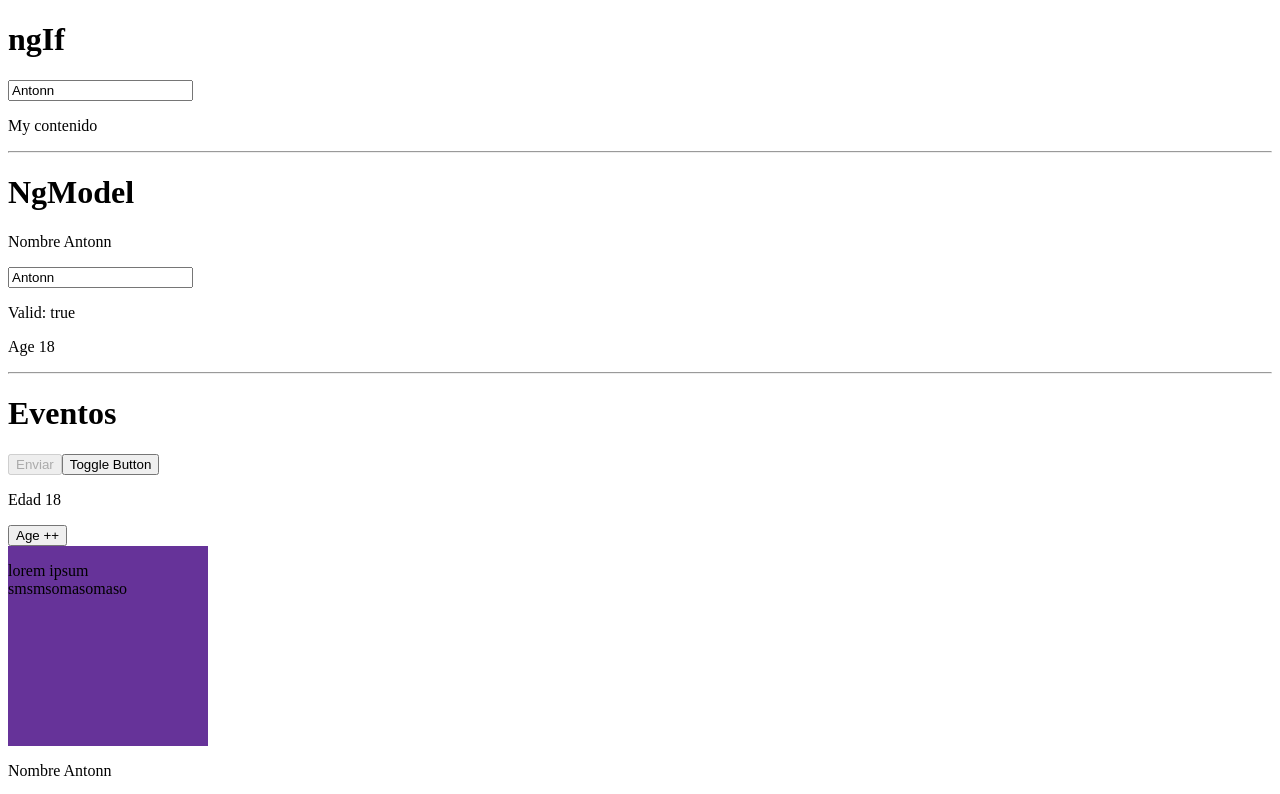
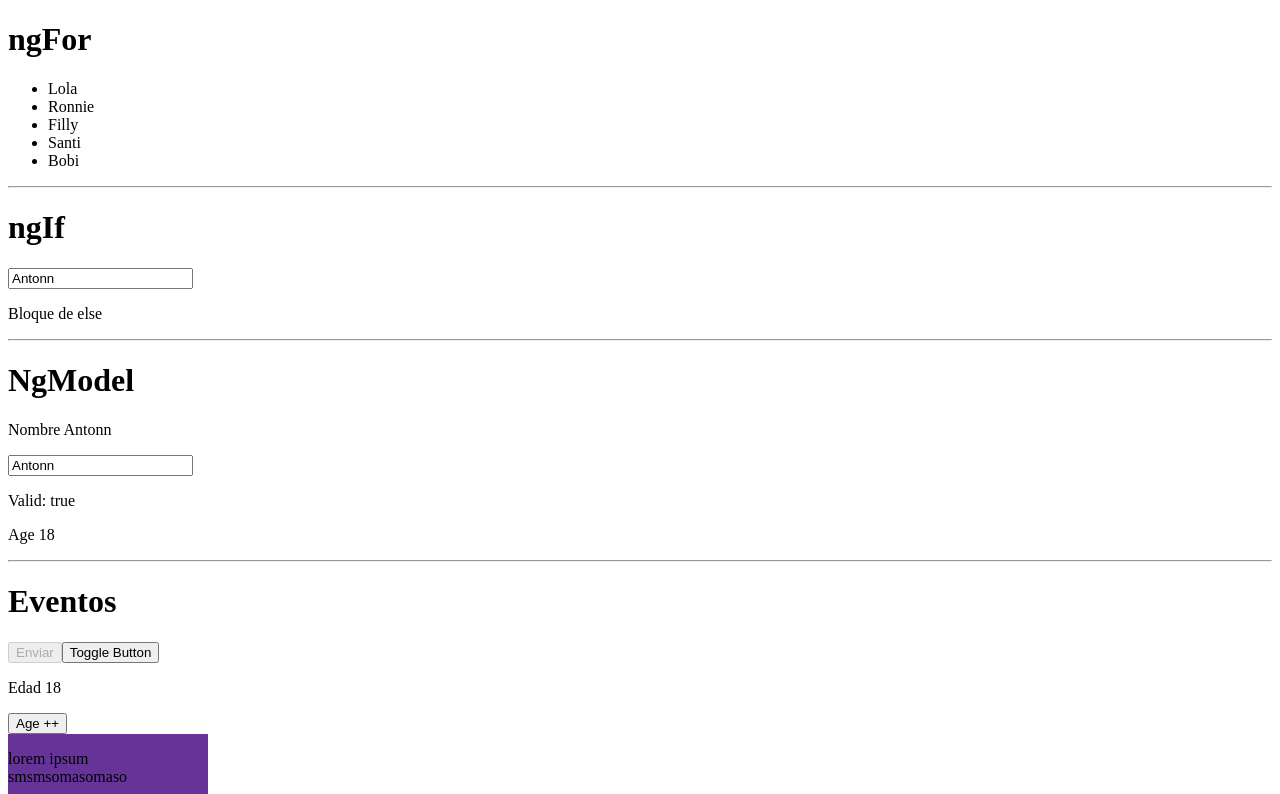
Before and after one commit to antuansabe/angular-fundamentals, an Angular app: page / in a window 1280 px wide. Shown: the top 794 px of the page. Built offline with nearby package versions, Linux system fonts and the light colour scheme.

Commit message:
add ngFor structure

```diff
--- a/src/app/app.component.html
+++ b/src/app/app.component.html
@@ -1,6 +1,17 @@
+<h1> ngFor </h1>
+<ul>
+    <li *ngFor="let name of names">
+      {{ name }}
+    </li>
+</ul>
+<hr/>
 <h1> ngIf </h1>
-<input type="text" required #nameInput2="ngModel" [(ngModel)]="person.name"  />
-<p *ngIf="1 == 1" > My contenido</p>
+<input type="text" required [(ngModel)]="person.name" />
+<p *ngIf="person.name  == 'antonn' " > Soy antonn</p>
+<p *ngIf="person.name ==  'luis' && person.age === 18; else elseBlock" > Soy luis</p>
+<ng-template #elseBlock>
+    <p>Bloque de else </p>
+</ng-template>
 <hr/>
 <h1> NgModel </h1>
 <p> Nombre {{ person.name }} </p>
--- a/src/app/app.component.ts
+++ b/src/app/app.component.ts
@@ -14,6 +14,8 @@ export class AppComponent {
     age: 18,
   }
 
+
+  names: string[ ]= [ 'Lola' , 'Ronnie', 'Filly','Santi', 'Bobi'];
   toggleButton() {
       this.btnDisabled = !this.btnDisabled;
   }
```
